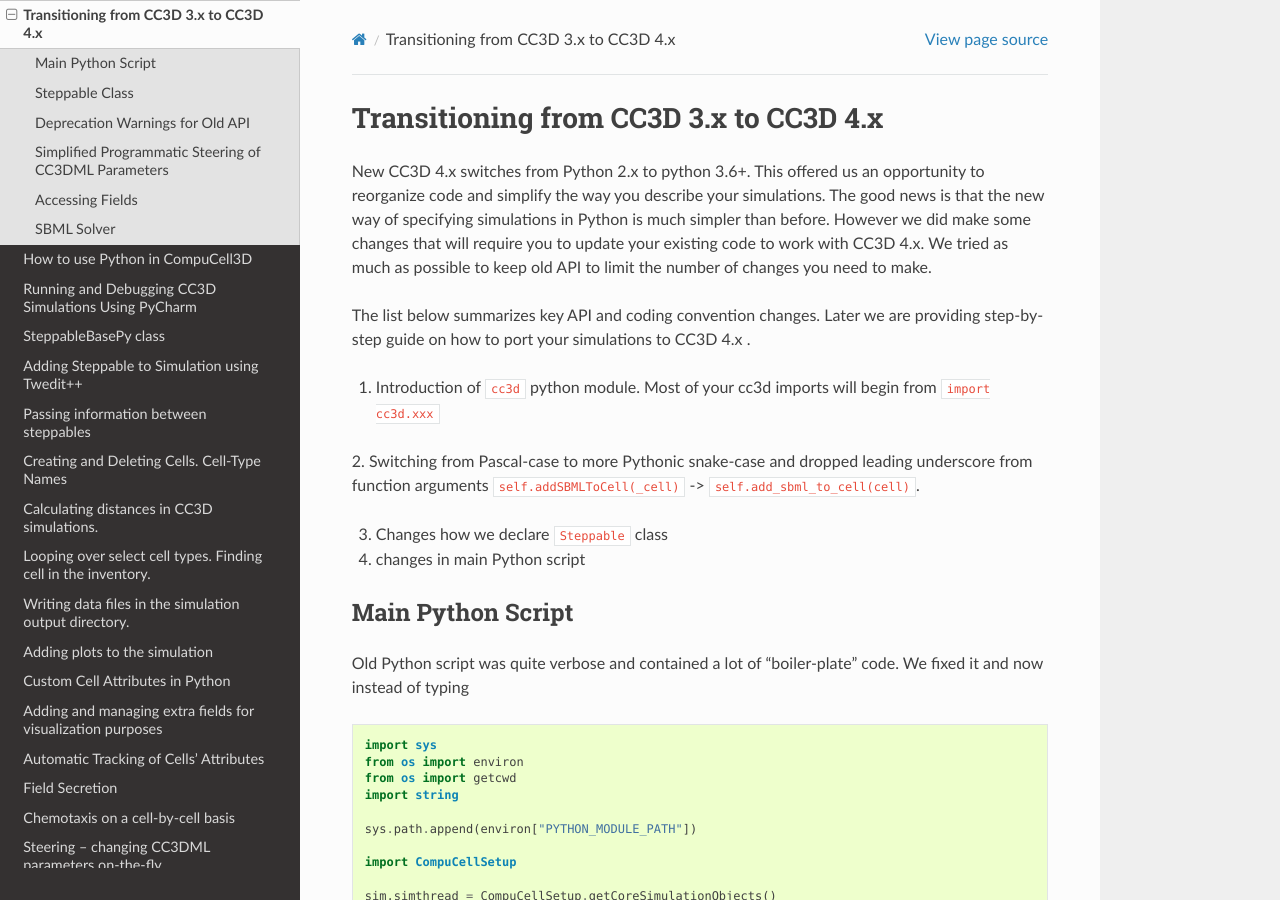
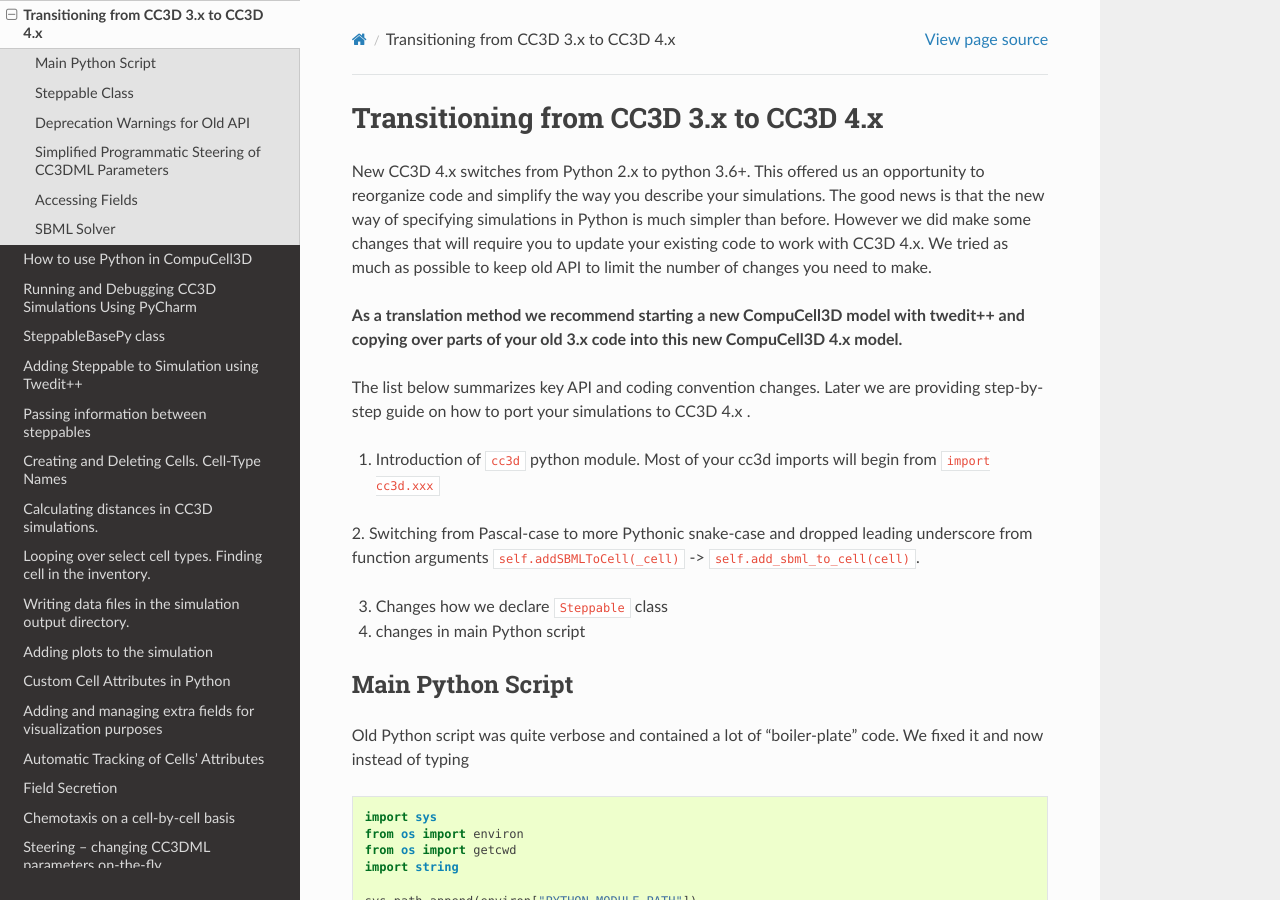
Before and after one commit to CompuCell3D/PythonScriptingManual, a Sphinx documentation site: the page built from docs/transition_to_cc3d_4.rst, in a window 1280 px wide and 900 px high. Built offline with Sphinx 7.4.7 and the Read the Docs theme 2.0.0, drawn with Linux system fonts in a browser that asks for light colours.

Commit message:
added Juliano's PR - manually - for simplicity

```diff
--- a/docs/transition_to_cc3d_4.rst
+++ b/docs/transition_to_cc3d_4.rst
@@ -5,6 +5,9 @@
 the way you describe your simulations. The good news is that the new way of specifying simulations in Python is
 much simpler than before. However we did make some changes that will require you to update your existing code
 to work with CC3D 4.x. We tried as much as possible to keep old API to limit the number of changes you need to make.
+
+**As a translation method we recommend starting a new CompuCell3D model with twedit++ and copying over parts of your
+old 3.x code into this new CompuCell3D 4.x model.**
 
 The list below summarizes key API and coding convention changes. Later we are providing step-by-step guide on how to
 port your simulations to CC3D 4.x .
```
